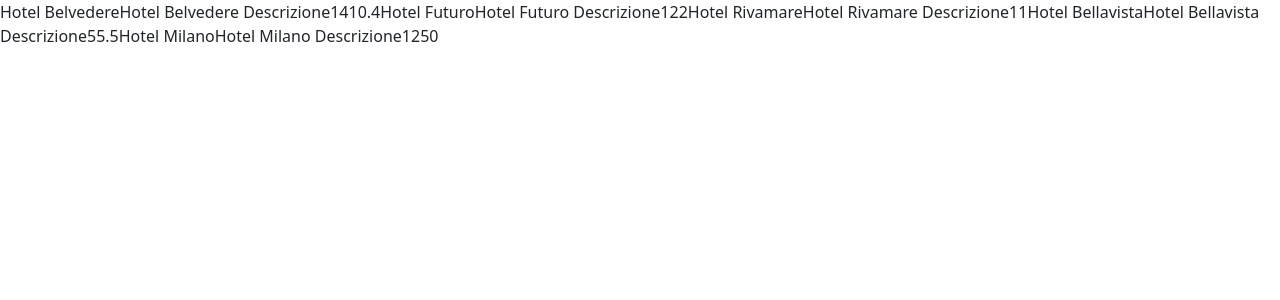
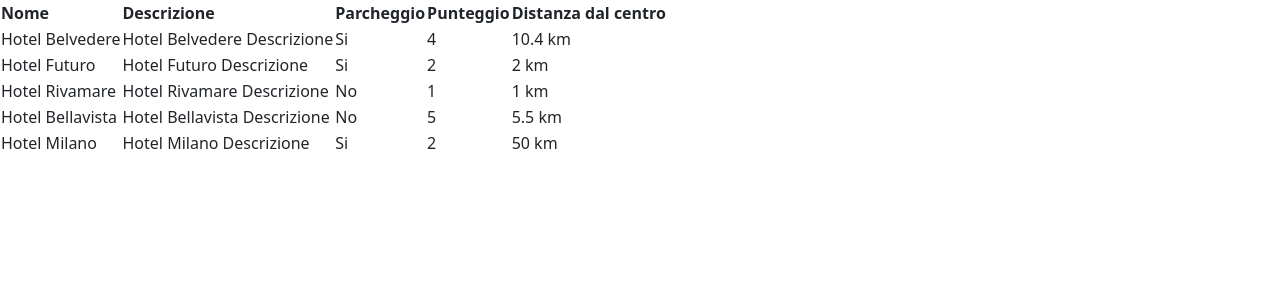
Before and after one commit to DanieleMorello/php-hotel, a PHP site: page / in a window 1280 px wide. Shown: the top 300 px of the page. Run offline with PHP 8.4, Linux system fonts and the light colour scheme.

Commit message:
transport foreach on html

```diff
--- a/index.php
+++ b/index.php
@@ -42,11 +42,7 @@ $hotels = [
 
 // var_dump($hotels);
 
-foreach ($hotels as $hotelClass) {
-  foreach ($hotelClass as $hotel) {
-    echo $hotel;
-  }
-}
+
 
 ?>
 
@@ -64,6 +60,28 @@ foreach ($hotels as $hotelClass) {
 
 <body>
 
+  <table>
+    <thead>
+      <tr>
+        <th>Nome</th>
+        <th>Descrizione</th>
+        <th>Parcheggio</th>
+        <th>Punteggio</th>
+        <th>Distanza dal centro</th>
+      </tr>
+    </thead>
+    <tbody>
+      <?php foreach ($hotels as $hotel) : ?>
+      <tr>
+        <td><?php echo $hotel['name']; ?></td>
+        <td><?php echo $hotel['description']; ?></td>
+        <td><?php echo $hotel['parking'] ? 'Si' : 'No'; ?></td>
+        <td><?php echo $hotel['vote']; ?></td>
+        <td><?php echo $hotel['distance_to_center']; ?> km</td>
+      </tr>
+      <?php endforeach; ?>
+    </tbody>
+  </table>
 </body>
 
 </html>
```
